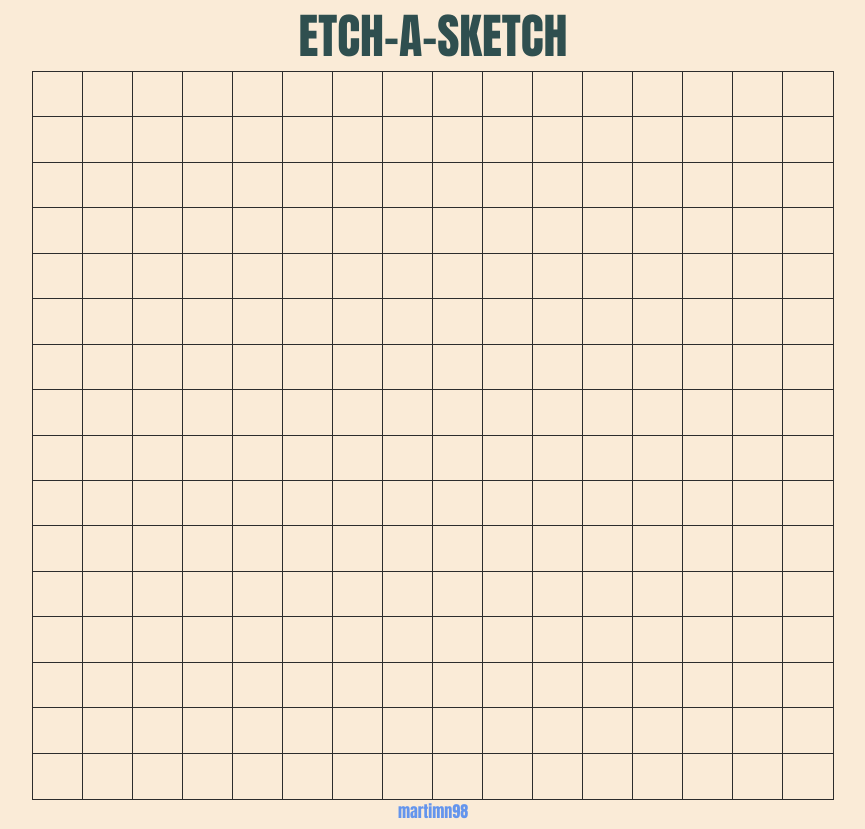
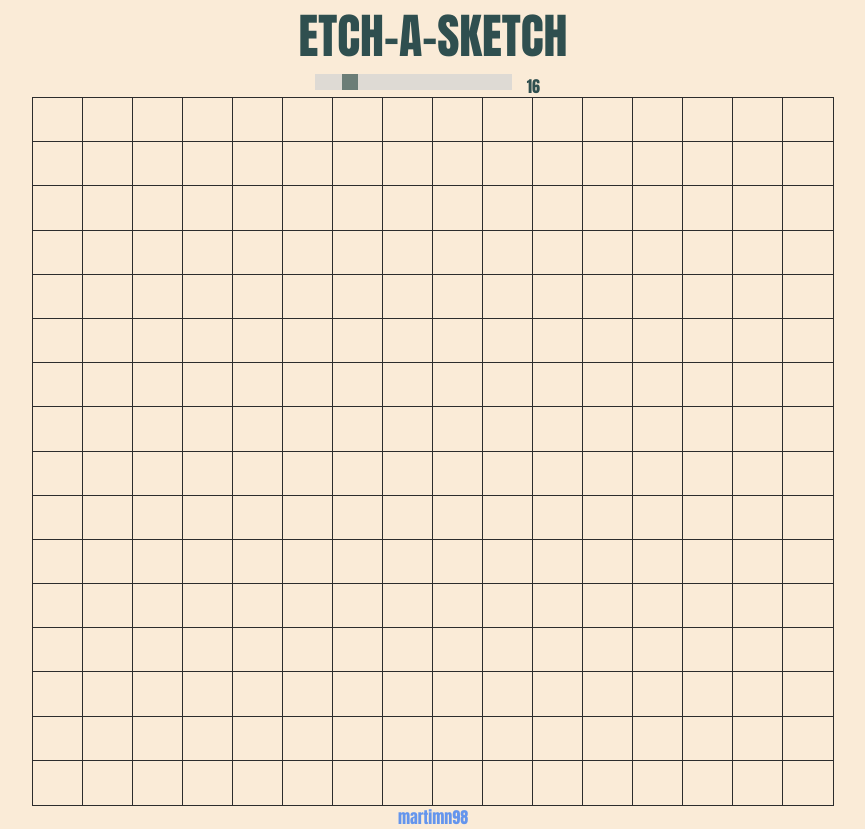
Before and after one commit to martimn98/etch-a-sketch, a plain HTML site: page index.html in a window 1280 px wide. Shown: the whole page, without its empty margins (207-1072 px from the left). Drawn offline with Linux system fonts and the light colour scheme.

Commit message:
Add slider to change size

```diff
--- a/index.html
+++ b/index.html
@@ -10,6 +10,11 @@
 </head>
 <body>
     <div id="title">ETCH-A-SKETCH</div>
+    <div id="slider-container">
+        <input type="range" min="1" max="100" value="16" class="slider" id="resize-slider">
+        <output for="range" id="resize-slider-output"></output>
+        <!-- <button id="resize-button">GRID SIZE</button> -->
+    </div>
     <div id="grid-container"></div>
     <div id="footer">
         <a href="github.com/martimn98">martimn98</a>
--- a/script.js
+++ b/script.js
@@ -1,16 +1,39 @@
 const gridContainer = document.getElementById("grid-container");
 const width = gridContainer.offsetWidth;
 const height = gridContainer.offsetHeight;
-const size = 16;
+let size = 16;
 
-const elementWidth = width / size;
-const elementHeight = height / size;
+let elementsList = [];
+let linesList = [];
 
-const elementsList = [];
+// SLIDER
+const slider = document.getElementById("resize-slider")
+const output = document.getElementById("resize-slider-output");
+output.innerHTML = slider.value;
+
+slider.oninput = function() {
+  output.innerHTML = this.value;
+  size = this.value
+  resizeGrid();
+}
+
+/////////////////////////////
+// MAIN
+/////////////////////////////
+createGrid();
+
+
+
+//FUNCTIONS
+function createGrid()
+{
+    let elementWidth = width / size;
+    let elementHeight = height / size;
 
     for (let i = 0; i < size; i++) {
         let gridLine = document.createElement("div");
         gridLine.classList.add("grid-line");
+        linesList.push(gridLine);
 
         for(let j = 0; j < size; j++)
         {
@@ -28,6 +51,33 @@ for (let i = 0; i < size; i++) {
 
         gridContainer.appendChild(gridLine);
     }
+}
+
+function deleteGrid()
+{
+    elementsList.forEach(element => {
+        element.remove();
+    });
+
+    linesList.forEach(element => {
+        element.remove();
+    })
+}
+
+function resizeGrid()
+{
+    deleteGrid();
+    createGrid();
+}
+
+function resize()
+{
+    do{
+        size = parseInt(window.prompt("Grid size (1 to 100):", ""), 10);
+    }while(isNaN(size) || size > 100 || size < 1);
+
+    resizeGrid();
+}
 
 function paint(element)
 {
--- a/styles.css
+++ b/styles.css
@@ -6,6 +6,7 @@ body {
     margin: 0;
     font-family: Impact, Haettenschweiler, 'Arial Narrow Bold', sans-serif;
     font-size: 16px;
+    color: darkslategray;
 }
 
 body {
@@ -61,3 +62,48 @@ a {
 .painted {
     background-color: aquamarine;
 }
+
+#slider-container {
+    display: flex;
+    justify-content: center;
+    align-content: center;
+    width: 15rem;
+}
+
+output {
+    width: 3rem;
+    text-align: center;
+    padding-top: 2px;
+}
+
+.slider {
+    -webkit-appearance: none;
+    appearance: none;
+    width: 100%;
+    height: 1rem;
+    background: #d3d3d3;
+    outline: none;
+    opacity: 0.7;
+    -webkit-transition: 0.2s;
+    transition: opacity 0.2s;
+}
+
+.slider:hover {
+    opacity: 1;
+}
+
+.slider::-webkit-slider-thumb {
+    -webkit-appearance: none;
+    appearance: none;
+    width: 1rem;
+    height: 1rem;
+    background: darkslategray;
+    cursor: pointer;
+}
+
+.slider::-moz-range-thumb {
+    width: 1rem;
+    height: 1rem;
+    background: darkslategray;
+    cursor: pointer;
+}
```
Lines whose indentation alone changed are shown as unchanged.
